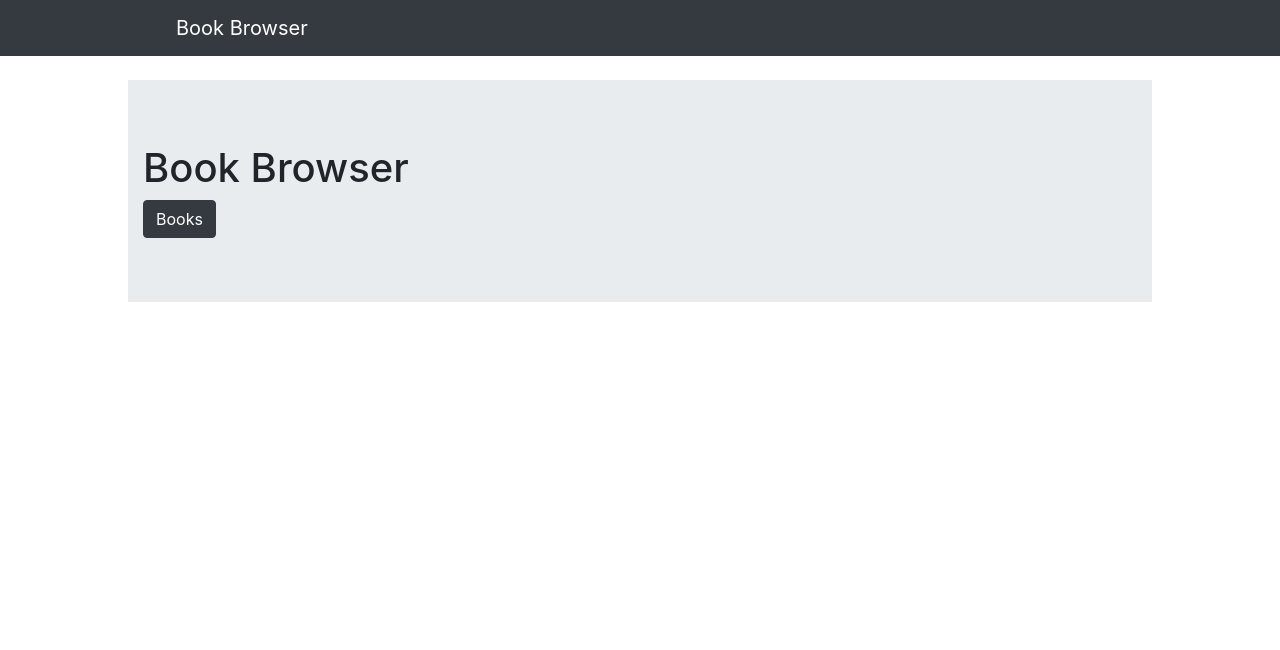
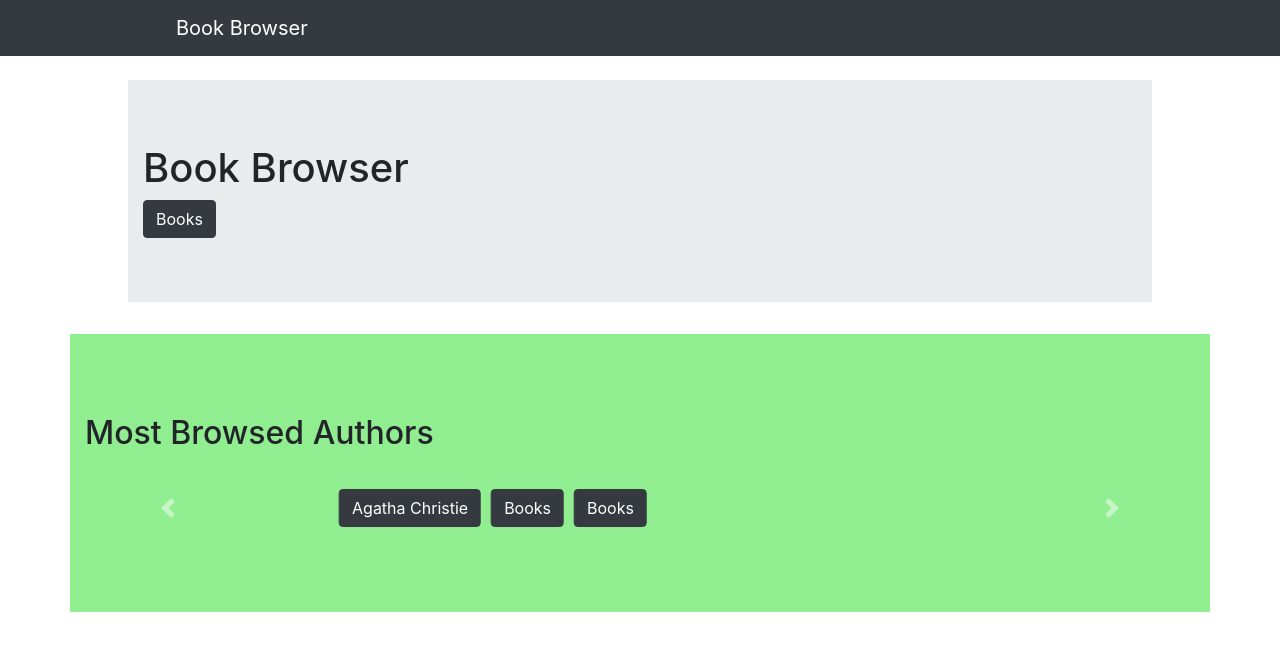
Before and after one commit to KJablonski08/book-browser, a React (Create React App) app: page / in a window 1280 px wide. Shown: the top 650 px of the page. Built offline with nearby package versions, Linux system fonts and the light colour scheme; no server answers.

Commit message:
authors buttons working

```diff
--- a/src/App.js
+++ b/src/App.js
@@ -35,7 +35,13 @@ const App = () => {
 			</header>
 			<main>
 				<Switch>
-					<Route exact path='/' component={Home} />
+					<Route
+						exact
+						path='/'
+						render={() => {
+							return <Home searchObj={searchObj} setSearchObj={setSearchObj} />;
+						}}
+					/>
 					<Route
 						exact
 						path='/books'
--- a/src/components/Home.js
+++ b/src/components/Home.js
@@ -1,8 +1,12 @@
-import React from 'react';
-import { Jumbotron, Container, Button } from 'react-bootstrap';
+import React, { useState, useEffect } from 'react';
+import { Jumbotron, Container, Button, Carousel } from 'react-bootstrap';
 import { Link } from 'react-router-dom';
 
-const Home = () => {
+const Home = ({ searchObj, setSearchObj }) => {
+	const handleSubmit = (event) => {
+		event.preventDefault();
+		setSearchObj({ ...searchObj, author: event.target.textContent });
+	};
 	return (
 		<div>
 			<br />
@@ -14,6 +18,55 @@ const Home = () => {
 					</Link>
 				</Container>
 			</Jumbotron>
+			<Container className='authors'>
+				<h2>Most Browsed Authors</h2>
+				<br />
+				<Carousel>
+					<Carousel.Item>
+						<Button
+							onClick={handleSubmit}
+							className='carousel-btn'
+							variant='dark'>
+							William Shakespeare
+						</Button>
+						<Button className='carousel-btn' variant='dark'>
+							Rowling
+						</Button>
+						<Button className='carousel-btn' variant='dark'>
+							Books
+						</Button>
+					</Carousel.Item>
+					<Carousel.Item>
+						<Button
+							className='carousel-btn'
+							variant='dark'
+							onClick={handleSubmit}>
+							Agatha Christie
+						</Button>
+
+						<Button className='carousel-btn' variant='dark'>
+							Books
+						</Button>
+
+						<Button className='carousel-btn' variant='dark'>
+							Books
+						</Button>
+					</Carousel.Item>
+					<Carousel.Item>
+						<Button className='carousel-btn' variant='dark'>
+							Books
+						</Button>
+
+						<Button className='carousel-btn' variant='dark'>
+							Books
+						</Button>
+
+						<Button className='carousel-btn' variant='dark'>
+							Books
+						</Button>
+					</Carousel.Item>
+				</Carousel>
+			</Container>
 		</div>
 	);
 };
--- a/src/index.scss
+++ b/src/index.scss
@@ -66,6 +66,24 @@ if they are direct children of the #root element.
 }
 // SOURCE for card-cascase-narrow https://codepen.io/Devcrud/pen/YzXdBLK
 
+.carousel {
+	display: grid;
+	justify-content: center;
+}
+
+.carousel-indicators li {
+	visibility: hidden;
+}
+
+.carousel-btn {
+	margin: 5px;
+}
+
+.authors {
+	padding: 10vh;
+	background-color: lightgreen;
+}
+
 //Not Found Page BELOW
 
 .detail {
```
